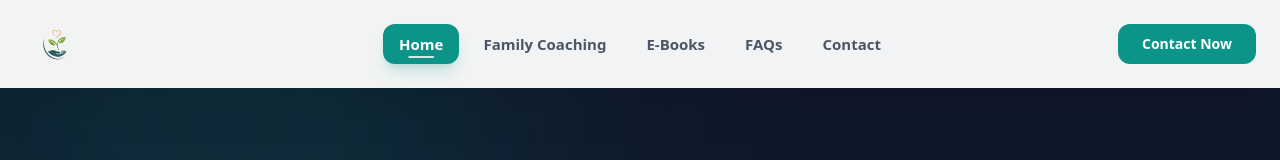
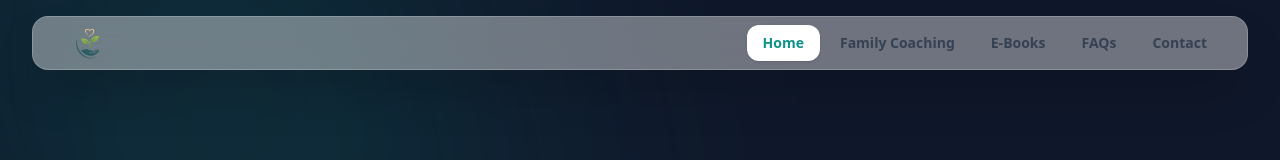
Before and after one commit to shakeeldev1/Better-Health-Project, a React (Vite) app in the folder client/: page / in a window 1280 px wide. Shown: the top 160 px of the page. Built offline with nearby package versions, Linux system fonts and the light colour scheme.

Commit message:
feat: integrate new sections into Home page and update Navbar

```diff
--- a/client/src/components/common/Navbar.jsx
+++ b/client/src/components/common/Navbar.jsx
@@ -1,13 +1,12 @@
 import React, { useState, useEffect } from "react";
 import { Link, useLocation, useNavigate } from "react-router-dom";
 import { motion, AnimatePresence } from "framer-motion";
-import { FaBars, FaTimes } from "react-icons/fa";
+import { FaBars, FaTimes, FaArrowRight } from "react-icons/fa";
 import { navItems } from "../../data/commonData";
 
 const Navbar = () => {
   const [isScrolled, setIsScrolled] = useState(false);
   const [menuOpen, setMenuOpen] = useState(false);
-  const [activeDropdown, setActiveDropdown] = useState(null);
   const location = useLocation();
   const navigate = useNavigate();
 
@@ -23,16 +22,12 @@ const Navbar = () => {
     document.body.style.overflow = menuOpen ? "hidden" : "auto";
   }, [menuOpen]);
 
-  // Special styling page: highlight Family Coaching similarly to previous vision-mission page
-  const isFamilyCoachingPage = location.pathname === '/family-coaching';
-
   const scrollToTop = () => {
     window.scrollTo({ top: 0, behavior: "smooth" });
   };
 
   const handleNavClick = (to) => {
     setMenuOpen(false);
-    setActiveDropdown(null);
     if (location.pathname === to) {
       scrollToTop();
     } else {
@@ -41,168 +36,112 @@ const Navbar = () => {
     }
   };
 
-  const handleContactClick = () => {
-    setMenuOpen(false);
-    navigate("/contact");
-  };
-
   return (
+    <div className="fixed top-0 left-0 w-full z-50 px-4 sm:px-6 lg:px-8 pt-4 pointer-events-none">
       <motion.nav
-      className="fixed top-0 left-0 w-full z-50"
+        className={`mx-auto max-w-7xl pointer-events-auto transition-all duration-500 rounded-2xl border border-white/20 shadow-2xl py-2 ${
+          isScrolled
+            ? "bg-white/70 backdrop-blur-xl"
+            : "bg-white/40 backdrop-blur-md"
+        }`}
         initial={{ y: -100, opacity: 0 }}
         animate={{ y: 0, opacity: 1 }}
         transition={{ type: "spring", stiffness: 100, damping: 20 }}
       >
-      {/* Main Navigation Bar */}
-      <div
-        className={`relative transition-all duration-500 bg-white/95 backdrop-blur-xl shadow-2xl shadow-black/10 py-3 text-black leading-relaxed`}
-      >
-        <div className="max-w-7xl mx-auto px-6 flex items-center justify-between">
-          {/* Logo - Left */}
-          <div className="w-1/4 flex justify-start">
-            <Link to="/" onClick={scrollToTop} className="flex items-center">
-              <motion.div
-                className="relative"
-                whileHover={{ scale: 1.05 }}
-                whileTap={{ scale: 0.95 }}
-              >
+        <div className="px-6 flex items-center justify-between">
+          {/* Logo */}
+          <Link to="/" onClick={scrollToTop} className="flex-shrink-0">
             <motion.img
               src="/bettet health project.png"
-                  alt="Better Health Project logo"
-                  className={`transition-all duration-500 h-16 w-auto object-contain`}
-                  initial={{ scale: 0.8, opacity: 0 }}
-                  animate={{ scale: 1, opacity: 1 }}
-                  transition={{ duration: 0.6, ease: "easeOut" }}
+              alt="Better Health Project"
+              className="h-12 sm:h-14 lg:h-16 w-auto object-contain transition-all duration-500 my-[-8px] sm:my-[-12px] lg:my-[-16px]"
+              whileHover={{ scale: 1.05 }}
             />
-              </motion.div>
           </Link>
+
+          {/* Desktop Navigation & Mobile Toggle - Right Side */}
+          <div className="flex items-center gap-6">
+            <div className="hidden lg:flex items-center gap-1">
+              {navItems.map(({ label, to }) => {
+                const isActive = location.pathname === to;
+                return (
+                  <Link
+                    key={label}
+                    to={to}
+                    onClick={() => handleNavClick(to)}
+                    className={`relative px-4 py-2 rounded-xl text-sm font-semibold transition-all duration-300 ${
+                      isActive
+                        ? "text-primary"
+                        : "text-gray-700 hover:text-primary hover:bg-white/50"
+                    }`}
+                  >
+                    <span className="relative z-10">{label}</span>
+                    {isActive && (
+                      <motion.div
+                        layoutId="navActiveIndicator"
+                        className="absolute inset-0 bg-white shadow-sm rounded-xl -z-0"
+                        transition={{ type: "spring", bounce: 0.2, duration: 0.6 }}
+                      />
+                    )}
+                  </Link>
+                );
+              })}
             </div>
 
-          {/* Desktop Navigation - Center */}
-          <div className="hidden lg:flex flex-1 justify-center items-center space-x-2">
-            {navItems.map(({ label, to }, index) => (
+            {/* Mobile Menu Button */}
+            <button
+              onClick={() => setMenuOpen(!menuOpen)}
+              className="lg:hidden p-2.5 bg-white/50 hover:bg-white transition-all rounded-xl border border-white/50"
+            >
+              {menuOpen ? <FaTimes size={20} className="text-primary" /> : <FaBars size={20} className="text-gray-700" />}
+            </button>
+          </div>
+        </div>
+      </motion.nav>
+
+      {/* Professional Mobile Menu */}
+      <AnimatePresence>
+        {menuOpen && (
+          <>
             <motion.div
+              initial={{ opacity: 0 }}
+              animate={{ opacity: 1 }}
+              exit={{ opacity: 0 }}
+              className="fixed inset-0 bg-gray-900/20 backdrop-blur-sm z-[-1] pointer-events-auto lg:hidden"
+              onClick={() => setMenuOpen(false)}
+            />
+            <motion.div
+              initial={{ opacity: 0, scale: 0.95, y: -20 }}
+              animate={{ opacity: 1, scale: 1, y: 0 }}
+              exit={{ opacity: 0, scale: 0.95, y: -20 }}
+              className="absolute top-24 left-4 right-4 bg-white/90 backdrop-blur-2xl rounded-3xl p-8 shadow-2xl border border-white z-[60] lg:hidden pointer-events-auto overflow-hidden"
+            >
+              <div className="relative z-10 space-y-2">
+                <p className="text-[10px] font-bold text-primary uppercase tracking-[0.2em] mb-4 opacity-60 px-4">Menu</p>
+                {navItems.map(({ label, to }) => (
+                  <Link
                     key={label}
-                className="relative group"
-                custom={index}
-                initial={{ opacity: 0, y: -10 }}
-                animate={{ opacity: 1, y: 0 }}
-                transition={{ delay: index * 0.1, duration: 0.4 }}
-                onHoverStart={() => setActiveDropdown(label)}
-                onHoverEnd={() => setActiveDropdown(null)}
-              >
-                <Link
                     to={to}
                     onClick={() => handleNavClick(to)}
-                  className={`px-4 py-2 rounded-xl text-[15px] font-semibold transition-all duration-300 flex flex-col items-center justify-center text-center whitespace-nowrap relative group ${
+                    className={`flex items-center justify-between px-6 py-4 rounded-2xl text-lg font-bold transition-all ${
                       location.pathname === to
-                      ? "bg-primary text-white shadow-lg shadow-primary/20"
-                      : "text-gray-600 hover:bg-gray-100 hover:text-primary"
+                        ? "bg-primary text-white shadow-xl shadow-primary/20"
+                        : "text-gray-900 hover:bg-gray-50"
                     }`}
                   >
                     {label}
-                  {/* Bottom Line Indicator - Inside the background div */}
-                  <motion.div
-                    className={`absolute bottom-1.5 left-1/2 h-0.5 rounded-full transition-all duration-300 -translate-x-1/2 ${
-                      location.pathname === to
-                        ? "w-1/3 bg-white/80"
-                        : "w-0 group-hover:w-1/3 bg-primary/80"
-                    }`}
-                    layoutId="navUnderline"
-                  />
+                    <FaArrowRight className={`text-sm ${location.pathname === to ? "opacity-100" : "opacity-20"}`} />
                   </Link>
-              </motion.div>
                 ))}
               </div>
 
-          {/* Login & Mobile Menu - Right */}
-          <div className="w-1/4 flex justify-end items-center">
-            {/* Desktop Contact Button */}
-            <div className="hidden lg:block">
-              <motion.button
-                onClick={handleContactClick}
-                className="px-6 py-2.5 bg-primary text-white rounded-xl font-semibold hover:bg-primary/90 transition-all duration-300 text-sm whitespace-nowrap"
-                whileHover={{ y: -1 }}
-                whileTap={{ scale: 0.98 }}
-              >
-                Contact Now
-              </motion.button>
-            </div>
-
-            {/* Mobile Menu Button */}
-            <div className="lg:hidden">
-              <button
-                onClick={() => setMenuOpen(!menuOpen)}
-                className="p-2 text-gray-600 hover:text-primary transition-colors"
-              >
-                {menuOpen ? <FaTimes size={24} /> : <FaBars size={24} />}
-              </button>
-            </div>
-          </div>
-        </div>
-      </div>
-
-      {/* Mobile Menu Overlay */}
-      <AnimatePresence>
-        {menuOpen && (
-          <motion.div
-            initial={{ opacity: 0, x: "100%" }}
-            animate={{ opacity: 1, x: 0 }}
-            exit={{ opacity: 0, x: "100%" }}
-            transition={{ type: "spring", damping: 25, stiffness: 200 }}
-            className="fixed inset-0 bg-white z-[60] lg:hidden overflow-y-auto"
-          >
-            <div className="p-6 flex flex-col h-full">
-              <div className="flex justify-between items-center mb-12">
-                <img
-                  src="/bettet health project.png"
-                  alt="Logo"
-                  className="h-14 w-auto object-contain"
-                />
-                <button
-                  onClick={() => setMenuOpen(false)}
-                  className="p-2 text-gray-600"
-                >
-                  <FaTimes size={24} />
-                </button>
-              </div>
-
-              <div className="space-y-4 flex-grow">
-                {navItems.map(({ label, to }, index) => (
-                  <motion.div
-                    key={label}
-                    initial={{ opacity: 0, x: 20 }}
-                    animate={{ opacity: 1, x: 0 }}
-                    transition={{ delay: index * 0.1 }}
-                  >
-                    <Link
-                      to={to}
-                      onClick={() => handleNavClick(to)}
-                      className={`block px-4 py-4 rounded-2xl text-xl font-bold ${
-                        location.pathname === to
-                          ? "bg-primary text-white shadow-xl shadow-primary/20"
-                          : "text-gray-800 hover:bg-gray-50"
-                      }`}
-                    >
-                      {label}
-                    </Link>
+              {/* Decorative background element for mobile menu */}
+              <div className="absolute -bottom-20 -right-20 w-64 h-64 bg-primary/5 rounded-full blur-3xl -z-0" />
             </motion.div>
-                ))}
-              </div>
-
-              <div className="mt-8 pt-8 border-t border-gray-100">
-                <button
-                  onClick={handleContactClick}
-                  className="w-full py-4 bg-primary text-white rounded-xl text-lg font-semibold active:scale-98 transition-all"
-                >
-                  Contact Now
-                </button>
-              </div>
-            </div>
-          </motion.div>
+          </>
         )}
       </AnimatePresence>
-    </motion.nav>
+    </div>
   );
 };
 
--- a/client/src/pages/Home.jsx
+++ b/client/src/pages/Home.jsx
@@ -4,6 +4,7 @@ import HomeAbout from '../components/home/HomeAbout';
 import HomeExpect from '../components/home/HomeExpect';
 import HomeIncluded from '../components/home/HomeIncluded';
 import HomeApp from '../components/home/HomeApp';
+import Timeline from '../components/home/Timeline';
 import HomeTransformations from '../components/home/HomeTransformations';
 import HomeCTA from '../components/home/HomeCTA';
 
@@ -20,6 +21,7 @@ const Home = () => {
       <HomeExpect />
       <HomeIncluded />
       <HomeApp />
+      <Timeline />
       <HomeTransformations />
       <HomeCTA />
     </div>
```
Lines whose indentation alone changed are shown as unchanged.
